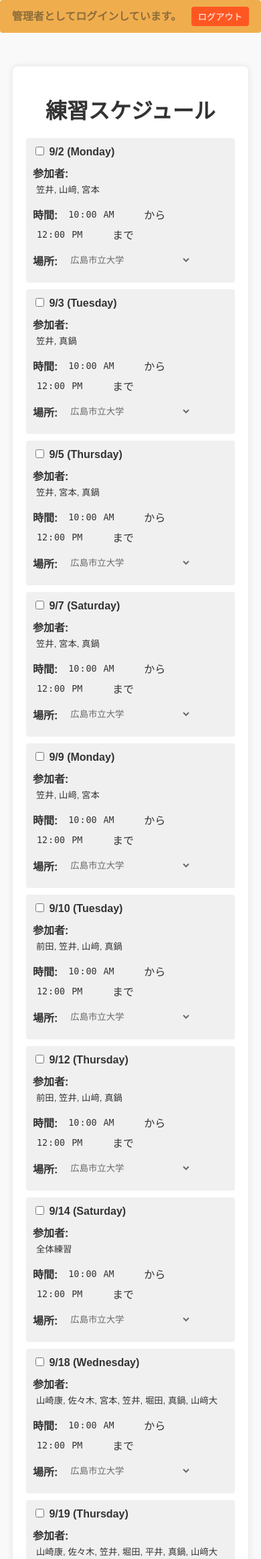
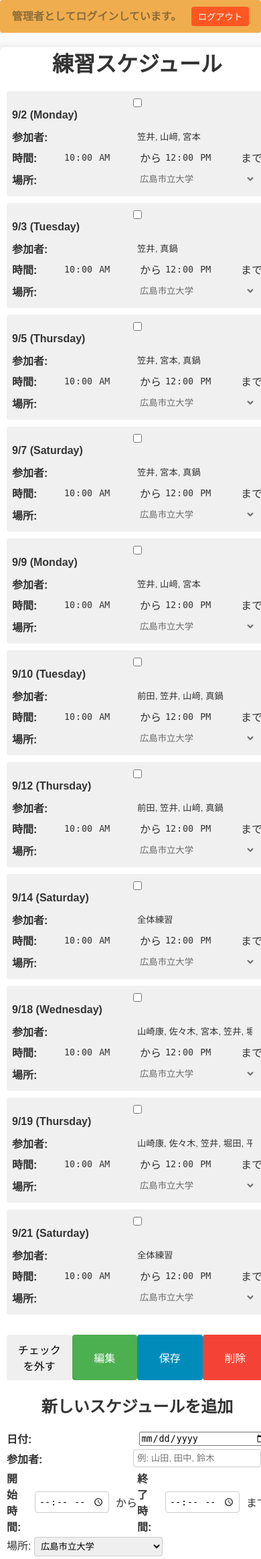
Before and after one commit to Hiro-ch/kyudou-schedule, a Flask app: page / in a window 390 px wide; the page is wider, and only the part inside the window is pictured. Shown: the top 2328 px of that part at 67% size. Run offline with Flask 3, Linux system fonts and the light colour scheme; a user stored in the database is signed in.

Commit message:
スマホ用にサイトのサイズを変更しました。

```diff
--- a/static/styles.css
+++ b/static/styles.css
@@ -142,6 +142,7 @@
     font-size: 16px;
     width: 48%; /* フォームで使用されるボタンの幅を調整 */
 }
+
 .add-btn {
     background-color: #FFA500; /* オレンジ色 */
     color: white;
@@ -217,3 +218,37 @@
 .logout-btn:hover {
     background-color: #e64a19;
 }
+
+/* スマホ用スタイルの追加 */
+@media screen and (max-width: 767px) { /* 767px以下の画面幅に適用（スマホサイズ） */
+
+    .container {
+        width: 100%; /* コンテナの幅を100%に設定して、画面全体を使用 */
+        max-width: 100%; /* 最大幅も100%に設定 */
+        margin: 0; /* 上下の余白はそのまま、左右の余白をなくす */
+        padding: 0 10px; /* 左右のパディングを少しにして余白を減らす */
+    }
+
+    .schedule-list li {
+        width: 100%; /* リストアイテムの幅を100%に設定 */
+        padding: 8px; /* パディングを最小限に */
+        display: flex; /* フレックスボックスを使用して要素を並べる */
+        flex-direction: column; /* 縦方向に要素を配置 */
+        box-sizing: border-box; /* パディングとボーダーを含めて幅を計算 */
+    }
+
+    .schedule-item {
+        width: 100%; /* 各項目の幅を100%に設定 */
+        flex: 1; /* 各項目が均等にスペースを使用 */
+        margin-bottom: 4px; /* 下のマージンはそのまま */
+        box-sizing: border-box; /* パディングとボーダーを含めて幅を計算 */
+    }
+
+    .schedule-item label,
+    .schedule-item input,
+    .schedule-item select {
+        width: 100%; /* 幅を100%に設定して、全体を使う */
+        flex: 1; /* 各要素が均等にスペースを使用 */
+        box-sizing: border-box; /* パディングとボーダーを含めて幅を計算 */
+    }
+}
```
